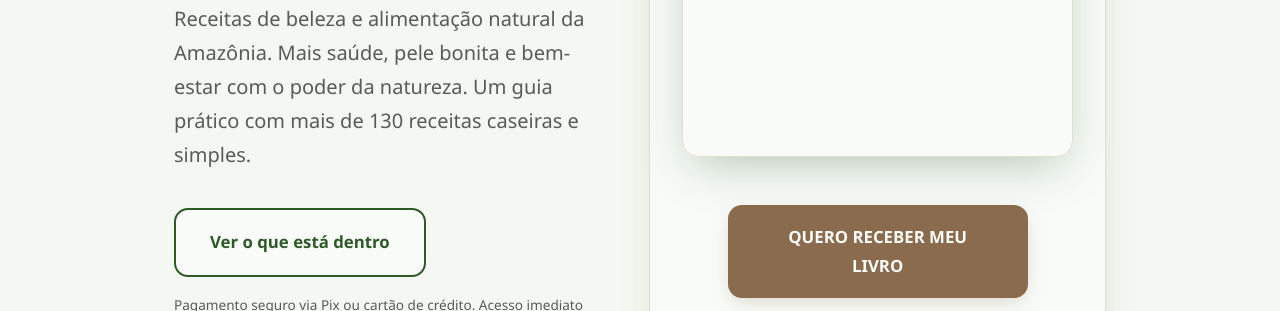
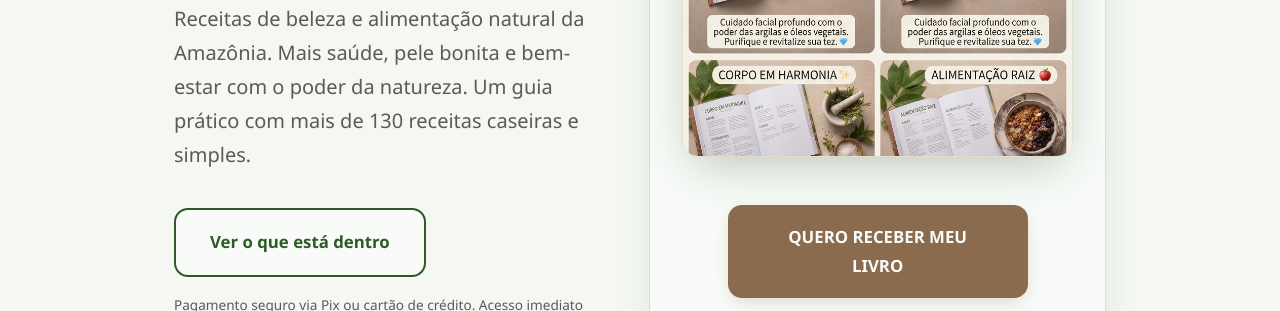
Before and after one commit to SegedosDaTerra/ebook-ayara, a plain HTML site: page index.html in a window 1280 px wide. Shown: the part 621-932 px from the top of the page. Drawn offline with Linux system fonts and the light colour scheme.

Commit message:
Update index.html

```diff
--- a/index.html
+++ b/index.html
@@ -637,7 +637,7 @@
       </div>
       <div class="ebook-visual">
         <div class="mock-card">
-          <img src="ayara.jpeg" alt="Capa do ebook Ayara" class="ebook-cover">
+          <img src="ayara.jpg" alt="Capa do ebook Ayara" class="ebook-cover">
           <a href="https://pay.kiwify.com.br/vmDBiH5" class="btn btn-principal" style="margin-top: 24px; display: inline-block; width: 100%; max-width: 300px;">QUERO RECEBER MEU LIVRO</a>
           <h3>Segredos da Terra</h3>
           <p style="font-size: 0.9rem; color: var(--texto-suave); margin-top: 8px;">
```
